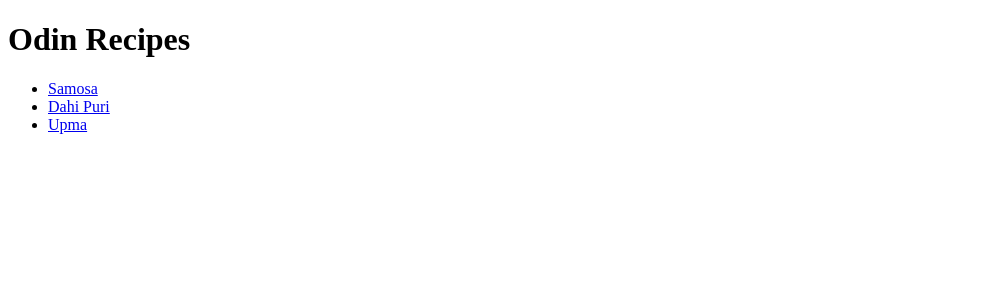
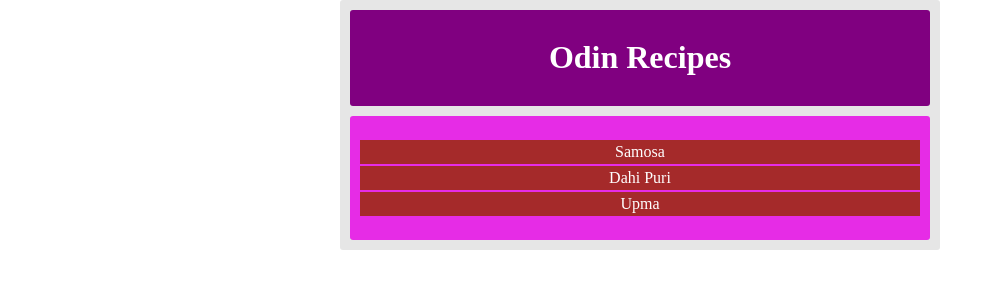
Before and after one commit to amit03210/odin-recipes, a plain HTML site: page index.html in a window 1280 px wide. Shown: the whole page, without its empty margins (0-994 px from the left). Drawn offline with Linux system fonts and the light colour scheme.

Commit message:
Added style to index.html

```diff
--- a/index.html
+++ b/index.html
@@ -3,14 +3,21 @@
     <head>
         <meta charset="UTF-8">
         <title>Odin Recipe</title>
+        <link href="./style.css" rel="stylesheet">
     </head>
 
     <body>
-        <h1>Odin Recipes</h1>
-        <ul>
-            <li><a href="./recipes/samosa.html" target="_self" rel="noopener noreferrer">Samosa</a></li>
-            <li><a href="./recipes/dahipuri.html" target="_self" rel="noopener noreferrer">Dahi Puri</a></li>
-            <li><a href="./recipes/upma.html" target="_self" rel="noopener noreferrer">Upma</a></li>
-        </ul>
+        <div class="container">
+            <div class="heading">
+                <h1>Odin Recipes</h1>
+            </div>
+            <div class="recipe-list">
+                <ul class="list">
+                    <li><a href="./recipes/samosa.html" target="_self" rel="noopener noreferrer">Samosa</a></li>
+                    <li><a href="./recipes/dahipuri.html" target="_self" rel="noopener noreferrer">Dahi Puri</a></li>
+                    <li><a href="./recipes/upma.html" target="_self" rel="noopener noreferrer">Upma</a></li>
+                </ul>
+            </div>
+        </div>
     </body>
 </html>
--- /dev/null
+++ b/style.css
@@ -0,0 +1,53 @@
+body {
+    width: 600px;
+    margin: 0 auto;
+    text-align: center;
+}
+
+.container,
+.heading,
+.recipe-list {
+    border-radius: 3px;
+}
+
+.container {
+    background-color: rgb(230, 230, 230);
+    padding: 10px;
+}
+
+.heading {
+    background-color: purple;
+    padding: 8px;
+    color: white;
+    margin-bottom: 10px;
+}
+
+.list{
+    list-style: none;
+}
+
+.recipe-list {
+    text-decoration: none;
+    padding: 8px;
+    background-color: rgb(230, 44, 230);
+}
+
+ul{
+    padding: 0;
+}
+
+.recipe-list li {
+    padding: 3px;
+    margin: 2px;
+    background-color: brown;
+
+}
+
+a {
+    color: white;
+    text-decoration: none;
+}
+
+a:hover {
+    color:blue
+}
```
Also changed, not shown: recipes/dahipuri.html (+1 -1 lines), recipes/samosa.html (+1 -1 lines).
